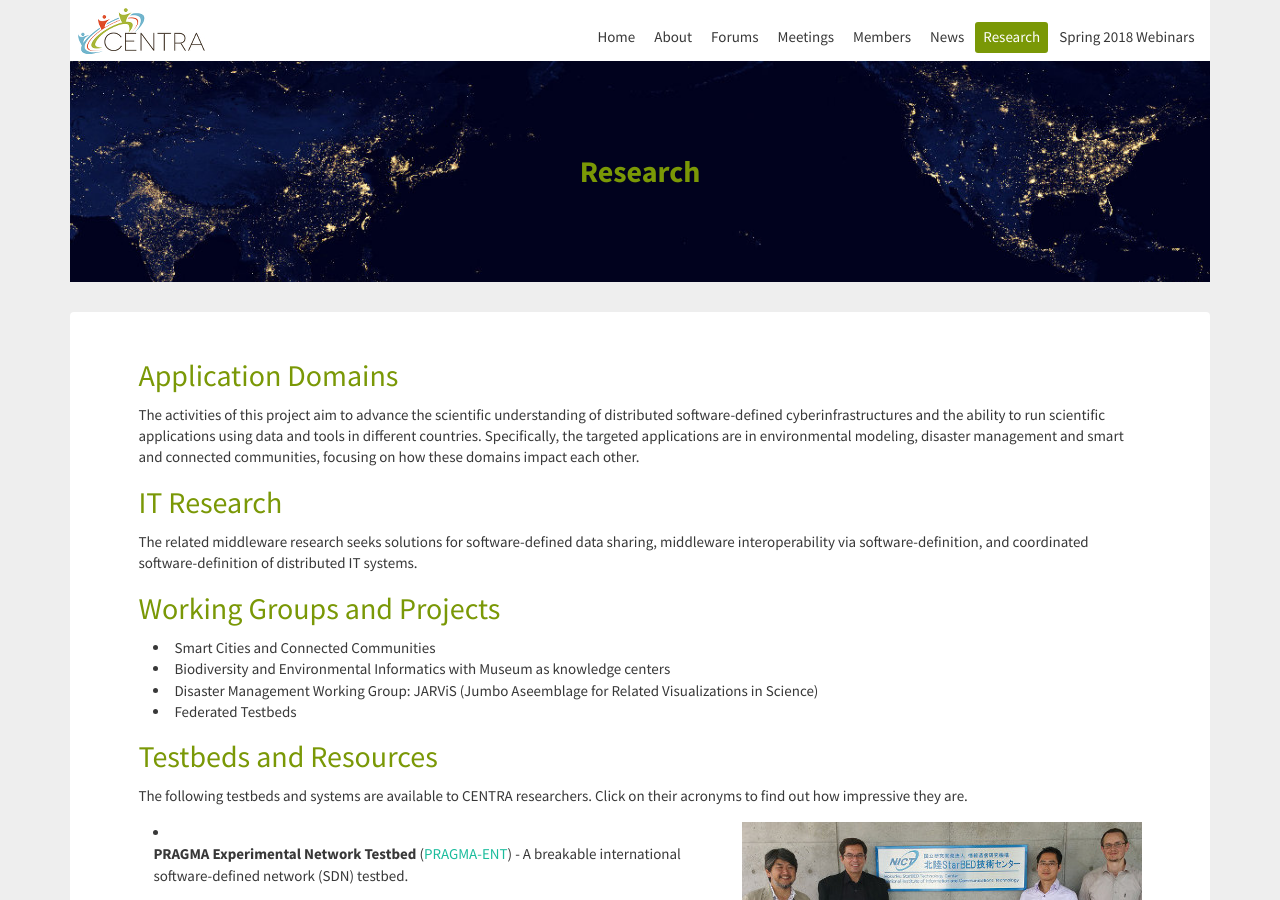
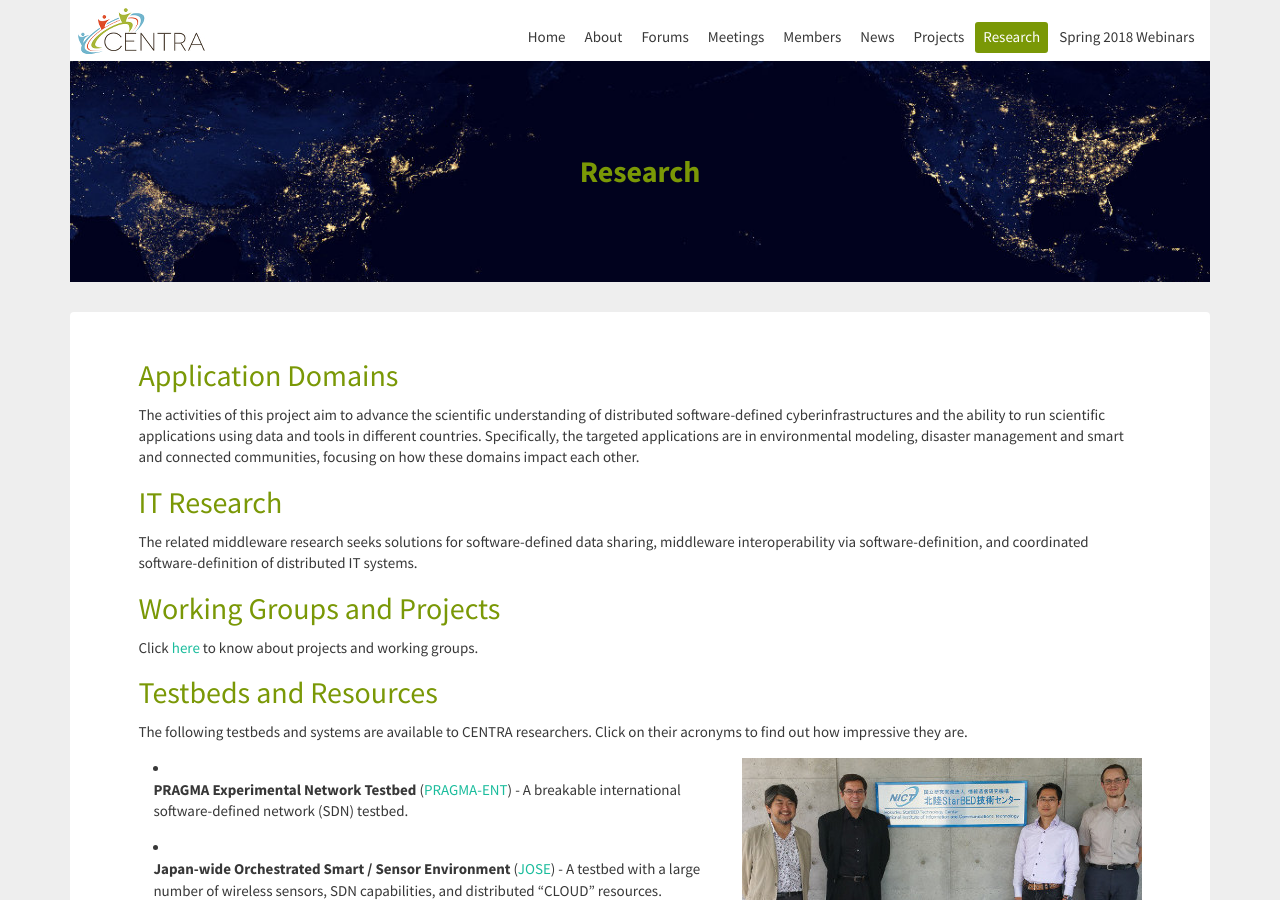
Before and after one commit to hmchou56/centra8, a Jekyll site: the page built from research.md, in a window 1280 px wide and 900 px high. Built offline with Jekyll 4.4.1, drawn with Linux system fonts in a browser that asks for light colours; nearby versions of some CDN libraries.

Commit message:
Projects go live

```diff
--- a/projects.html
+++ b/projects.html
@@ -1,5 +1,6 @@
 ---
 layout: page
+title: Projects
 permalink: /projects/
 "feature-img": img/header-nologo.jpg
 published: true
@@ -9,12 +10,7 @@
 
 <html>
 	<head>
-
-
 	</head>
-
-
-
 <body>
 
 	<div class=" row row-md-12 " style="text-align: center;">
--- a/research.md
+++ b/research.md
@@ -16,11 +16,8 @@
 
 # Working Groups and Projects
 
-* Smart Cities and Connected Communities
-* Biodiversity and Environmental Informatics with Museum as knowledge centers
-* Disaster Management Working Group: JARViS (Jumbo Aseemblage for Related Visualizations in Science)
-* Federated Testbeds
-<br />
+Click [here](/projects.html) to know about projects and working groups.
+
 
 # Testbeds and Resources
 
```
